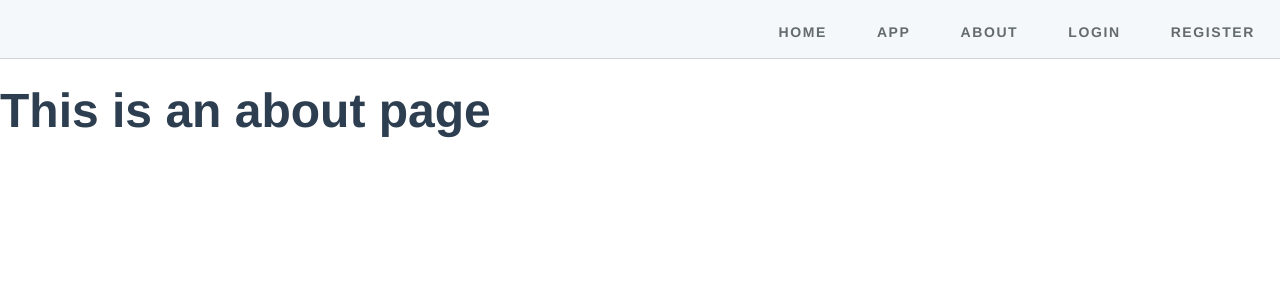
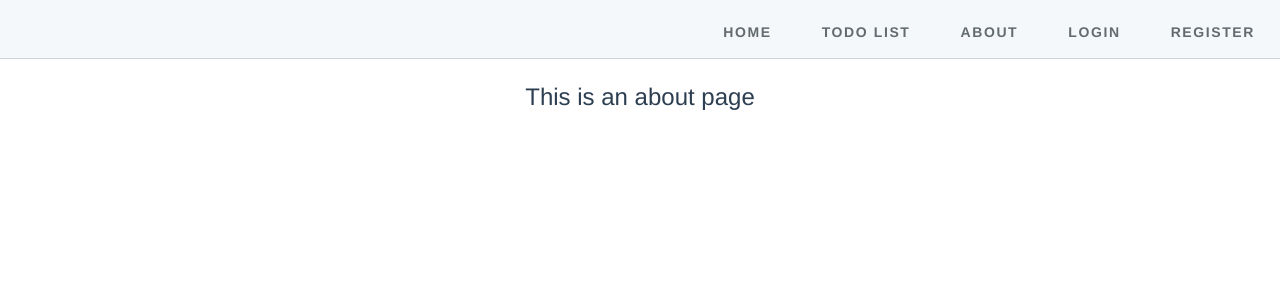
Before and after one commit to umudov-seymur/vue-todo-app, a Vue app: page /about in a window 1280 px wide. Shown: the top 300 px of the page. Built offline with nearby package versions, Linux system fonts and the light colour scheme.

Commit message:
edited style

```diff
--- a/src/App.vue
+++ b/src/App.vue
@@ -7,7 +7,6 @@
       @contextmenu.prevent
     />
     <h2>Vue js - Todo App with Laravel Api</h2>
-    <hr />
     <TodoList />
   </div>
 </template>
@@ -32,9 +31,6 @@ body {
   margin: 0 auto;
 }
 #todo-app {
-  font-family: Avenir, Helvetica, Arial, sans-serif;
-  -webkit-font-smoothing: antialiased;
-  -moz-osx-font-smoothing: grayscale;
   text-align: center;
   color: #2c3e50;
   margin-top: 60px;
--- a/src/components/Navbar.vue
+++ b/src/components/Navbar.vue
@@ -1,7 +1,7 @@
 <template>
   <ul class="nav">
     <li><router-link :to="{ name: 'home' }">Home</router-link></li>
-    <li><router-link :to="{ name: 'todo' }">App</router-link></li>
+    <li><router-link :to="{ name: 'todo' }">Todo List</router-link></li>
     <li><router-link :to="{ name: 'about' }">About</router-link></li>
     <li><router-link :to="{ name: 'login' }">Login</router-link></li>
     <li><router-link :to="{ name: 'register' }">Register</router-link></li>
--- a/src/components/TodoAdd.vue
+++ b/src/components/TodoAdd.vue
@@ -1,5 +1,4 @@
 <template>
-  <div>
   <input
     type="text"
     class="todo-input"
@@ -7,7 +6,6 @@
     @keyup.enter="addTodo"
     placeholder="What needs to be done"
   />
-  </div>
 </template>
 
 <script>
@@ -34,10 +32,10 @@ export default {
 
 <style lang="scss" scope>
 .todo-input {
-  width: 94%;
+  width: 100%;
   padding: 10px 18px;
   font-size: 18px;
-  margin-bottom: 16px;
+  margin: 16px 0;
   border: 1px solid rgb(179, 179, 179);
 
   &:focus {
--- a/src/components/TodoTabs.vue
+++ b/src/components/TodoTabs.vue
@@ -35,7 +35,7 @@ export default {
   display: flex;
   align-items: center;
   justify-content: space-between;
-  margin-top: 16px;
+  margin: 15px 0 8px 0;
 
   input {
     margin-right: 12px;
--- a/src/main.js
+++ b/src/main.js
@@ -1,12 +1,12 @@
 import Vue from "vue";
 import Master from "@/layouts/Master.vue";
-
-import Paginate from "vuejs-paginate";
-Vue.component("paginate", Paginate);
 
 import { store } from "@/store/index";
 
 import router from "./router";
+
+import Paginate from "vuejs-paginate";
+Vue.component("paginate", Paginate);
 
 Vue.directive("focus", {
   // When the bound element is inserted into the DOM...
--- a/src/views/About.vue
+++ b/src/views/About.vue
@@ -1,5 +1,5 @@
 <template>
-  <div class="about">
-    <h1>This is an about page</h1>
+  <div class="flex-center">
+    This is an about page
   </div>
 </template>
```
Lines whose indentation alone changed are shown as unchanged.
